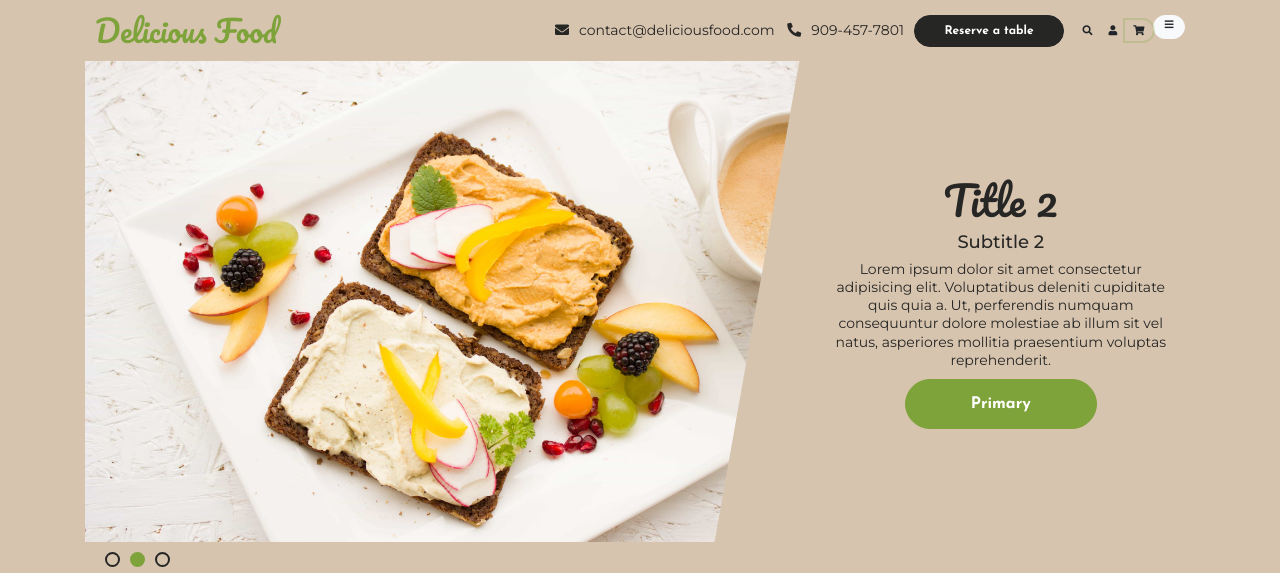
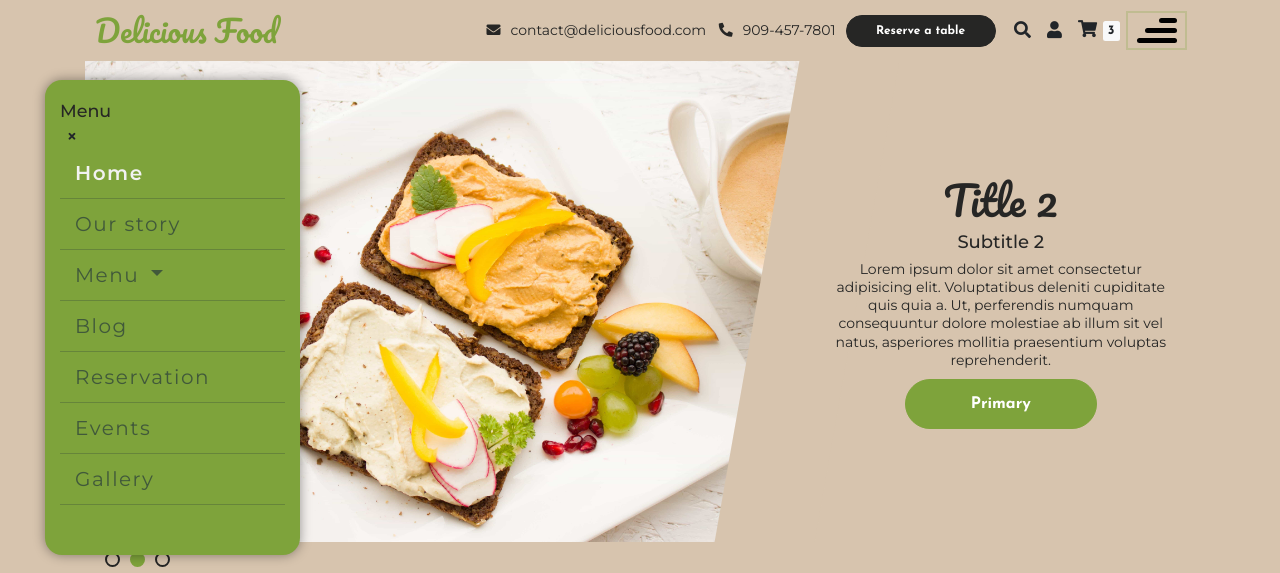
Before and after one commit to DeanNab175/deliciousfood, a website: page index.html in a window 1280 px wide. Both pictures are taken after a click on the button 1138 px from the left and 30 px from the top of the page. Shown: the top 573 px of the page. Drawn offline with Linux system fonts and the light colour scheme; files that its build step writes are made by us from their sources.

Commit message:
styles main menu

```diff
--- a/app/js/script.js
+++ b/app/js/script.js
@@ -14,29 +14,42 @@
 toggleMainMenu();
 
 function toggleMainMenu() {
-    const hamburgerBtn = document.querySelector('.hamburger-btn');
+    const hamburgerBtn = document.querySelector('.hamburger__btn');
     const mainMenu = document.querySelector('#main-menu-nav');
     const animationEndEvent = 'webkitAnimationEnd mozAnimationEnd MSAnimationEnd oanimationend animationend';
     let show = false;
-    let effect = 'animate__zoomIn';
+    let effectIn = 'animate__zoomIn';
+    let effectOut = 'animate__zoomOut';
 
     hamburgerBtn.addEventListener('click', () => {
         if(!show) {
             mainMenu.style.display = 'block';
-            mainMenu.classList.add(effect);
+            mainMenu.classList.add(effectIn);
 
             // On animation END state remove the class
             mainMenu.addEventListener(animationEndEvent, () => {
-                mainMenu.classList.remove(effect);
+                mainMenu.classList.remove(effectIn);
+                console.log("In");
             });
+
+            if( mainMenu.classList.contains(effectOut) ) {
+                mainMenu.classList.remove(effectOut);
+            }
 
             show = true;
 
         } else {
+            mainMenu.classList.add(effectOut);
             mainMenu.style.display = 'none';
 
-            if( mainMenu.classList.contains(effect) ) {
-                mainMenu.classList.remove(effect);
+            // On animation END state remove the class
+            mainMenu.addEventListener(animationEndEvent, () => {
+                mainMenu.classList.remove(effectOut);
+                console.log("Out");
+            });
+
+            if( mainMenu.classList.contains(effectIn) ) {
+                mainMenu.classList.remove(effectIn);
             }
 
             show = false;
--- a/app/scss/abstracts/_colors.scss
+++ b/app/scss/abstracts/_colors.scss
@@ -10,7 +10,7 @@ $colors: (
     "tertiary":     #262625,
 
     "black":        #000000,
-    "white":        #ffffff,
+    "white":        #f2f2f2,
 
     "dark-green":     #41593b
 );
--- a/app/scss/abstracts/_functions.scss
+++ b/app/scss/abstracts/_functions.scss
@@ -27,3 +27,12 @@ font weight
 @function getFontWeight($key: "regular") {
     @return map-get($fontWeight, $key);
 }
+
+/*-------------------------
+Calculate letter spacing
+from photoshop letter tracking
+y = (x / 1000) * 1em
+-------------------------*/
+@function calcLetterSpacing($unit) {
+    @return ($unit / 1000) * 1em;
+}
--- /dev/null
+++ b/app/scss/components/_main-menu.scss
@@ -0,0 +1,76 @@
+.hamburger {
+
+    &__btn {
+        border-radius: 0;
+    }
+
+    &__toggler-icon {
+        width: 4rem;
+        height: 2.5rem;
+        position: relative;
+        display: block;
+
+        .bar {
+            position: absolute;
+            width: 100%;
+            height: 5px;
+            background-color: getColor("black");
+            right: 0;
+            border-radius: 15px;
+
+            &:first-of-type {
+                top: 0;
+                width: 45%;
+            }
+
+            &:nth-of-type(2) {
+                top: 0;
+                bottom: 0;
+                margin: auto;
+                width: 80%;
+            }
+
+            &:last-of-type {
+                bottom: 0;
+            }
+        }
+    }
+}
+
+.main-menu-nav {
+    position: absolute;
+    top: 8rem;
+    left: -4rem;
+    background-color: getColor();
+    z-index: 3;
+    padding: 2rem 1.5rem 5rem;
+    width: 23%;
+    border-radius: 17px;
+    box-shadow: 0 0 12px 0 rgba(getColor("black"), .4);
+    display: none;
+
+    .nav-item {
+        border-bottom: 1px solid rgba(getColor("dark-green"), .4);
+
+        &.active {
+            .nav-link {
+                color: getColor("white");
+                font-weight: getFontWeight("semi-bold");
+            }
+        }
+    }
+
+    .nav-link {
+        color: getColor("dark-green");
+        font-size: getFontSize("l");
+        line-height: 1;
+        letter-spacing: calcLetterSpacing(75);
+        padding: 1.5rem;
+        transition: background-color .1s ease-in-out;
+
+        &:hover,
+        &:focus {
+            background-color: rgba(getColor("white"), .1);
+        }
+    }
+}
--- a/app/scss/layout/_header.scss
+++ b/app/scss/layout/_header.scss
@@ -12,28 +12,6 @@ header {
     }
 }
 
-.hamburger-menu {
-    position: relative;
-}
-
-.main-menu-nav {
-    position: absolute;
-    top: 5rem;
-    right: 0;
-    background-color: getColor();
-    z-index: 3;
-    padding: 2rem 1rem;
-    width: 20%;
-    border-radius: 17px;
-    box-shadow: 0 0 12px 0 rgba(getColor("black"), .4);
-    display: none;
-
-    .nav-link {
-        color: getColor("dark-green");
-        font-size: getFontSize("l");
-        line-height: 1;
-    }
-}
 
 .contacts {
     span {
@@ -53,3 +31,10 @@ header {
         line-height: 1;
     }
 }
+
+.user-cta {
+    &__btn {
+        font-size: 1.7rem;
+        border-radius: 0;
+    }
+}
--- a/app/scss/styles.scss
+++ b/app/scss/styles.scss
@@ -14,6 +14,7 @@ Global styles
 Components styles
 -------------------------*/
 @import 'components/button';
+@import 'components/main-menu';
 @import 'components/carousel';
 
 /*-------------------------
--- a/index.html
+++ b/index.html
@@ -22,7 +22,7 @@
     <link href="https://fonts.googleapis.com/css2?family=Josefin+Sans:wght@400;700&family=Montserrat:wght@100;300;400;500;600;700;800;900&family=Pacifico&display=swap" rel="stylesheet">
 
     <!-- Custom styles -->
-    <link rel="stylesheet" href="./dist/css/styles.min.css?cb=1598173344662">
+    <link rel="stylesheet" href="./dist/css/styles.min.css?cb=1598719051503">
     <title>Delicious Food</title>
   </head>
   <body>
@@ -51,22 +51,36 @@
                 <a class="btn btn-tertiary btn--small" href="#" role="button">Reserve a table</a>
               </div>
 
-              <div class="btn-group ml-auto" role="group" aria-label="Basic example">
-                <button type="button" class="btn"><i class="fa fa-search" aria-hidden="true"></i></button>
-                <button type="button" class="btn"><i class="fa fa-user" aria-hidden="true"></i></button>
-                <button type="button" class="btn"><i class="fa fa-shopping-cart" aria-hidden="true"></i></button>
+              <div class="user-cta btn-group ml-auto" role="group" aria-label="Basic example">
+                <button type="button" class="user-cta__btn user-cta__search btn"><i class="fa fa-search" aria-hidden="true"></i></button>
+                <button type="button" class="user-cta__btn user-cta__signin btn"><i class="fa fa-user" aria-hidden="true"></i></button>
+                <button type="button" class="user-cta__btn user-cta__cart btn">
+                  <i class="fa fa-shopping-cart" aria-hidden="true"></i>
+                  <span class="badge badge-light">3</span>
+                  <span class="sr-only">cart items</span>
+                </button>
               </div>
             </div><!-- .contact-info -->
 
-            <div class="hamburger-menu">
-              <button type="button" class="btn btn-light hamburger-btn">
-                <span class="navbar-toggler-icon"><i class="fas fa-bars"></i></span>
+            <div class="hamburger">
+              <button type="button" class="btn hamburger__btn">
+                <span class="hamburger__toggler-icon">
+                  <span class="bar"></span>
+                  <span class="bar"></span>
+                  <span class="bar"></span>
+                </span>
               </button>
             </div><!-- .hamburger-menu -->
 
           </div><!-- .navigation-block -->
 
           <nav id="main-menu-nav" class="main-menu-nav animate__animated animate__faster">
+            <div class="main-nav-title">
+              <h3 class="title">Menu</h3>
+              <button type="button" class="btn close__btn">
+                <i class="fas fa-times"></i>
+              </button>
+            </div>
             <ul class="navbar-nav">
               <li class="nav-item active">
                 <a class="nav-link" href="#">Home <span class="sr-only">(current)</span></a>
@@ -117,10 +131,10 @@
               </div>
               <div class="slide__details">
                 <div class="slide__details-wrap">
-                  <h2 class="slide__title">Title 1</h2>
-                  <h3 class="slide__subtitle">Subtitle 1</h3>
-                  <p class="slide__desc">Lorem ipsum dolor sit amet consectetur adipisicing elit. Voluptatibus deleniti cupiditate quis quia a. Ut, perferendis numquam consequuntur dolore molestiae ab illum sit vel natus, asperiores mollitia praesentium voluptas reprehenderit.</p>
-                  <button type="button" class="slide__btn btn btn-primary btn--reg">Primary</button>
+                  <h2 class="slide__title">Delicious Food</h2>
+                  <h3 class="slide__subtitle">Welcome to our restaurant</h3>
+                  <p class="slide__desc">We serve you with the most delicious food, cooked with our freshly selected ingredients.</p>
+                  <button type="button" class="slide__btn btn btn-primary btn--reg">Our story</button>
                 </div>
               </div>
             </div>
@@ -256,6 +270,6 @@
     <script src="./dist/js/vendor/owlcarousel/owl.carousel.min.js"></script>
 
     <!-- Custom js -->
-    <script src="./dist/js/script.min.js?cb=1598173344662"></script>
+    <script src="./dist/js/script.min.js?cb=1598719051503"></script>
   </body>
 </html>
```
Also changed, not shown: dist/css/styles.min.css, dist/js/script.min.js, 2 other files.
